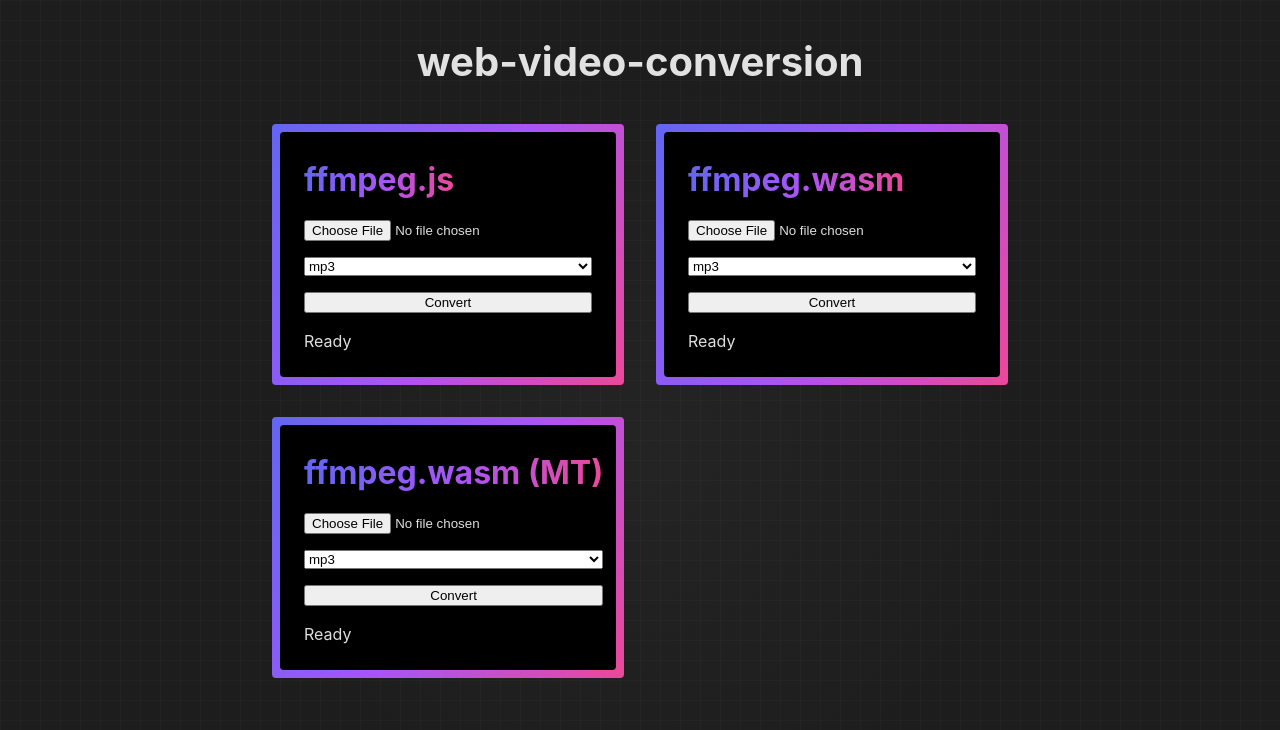
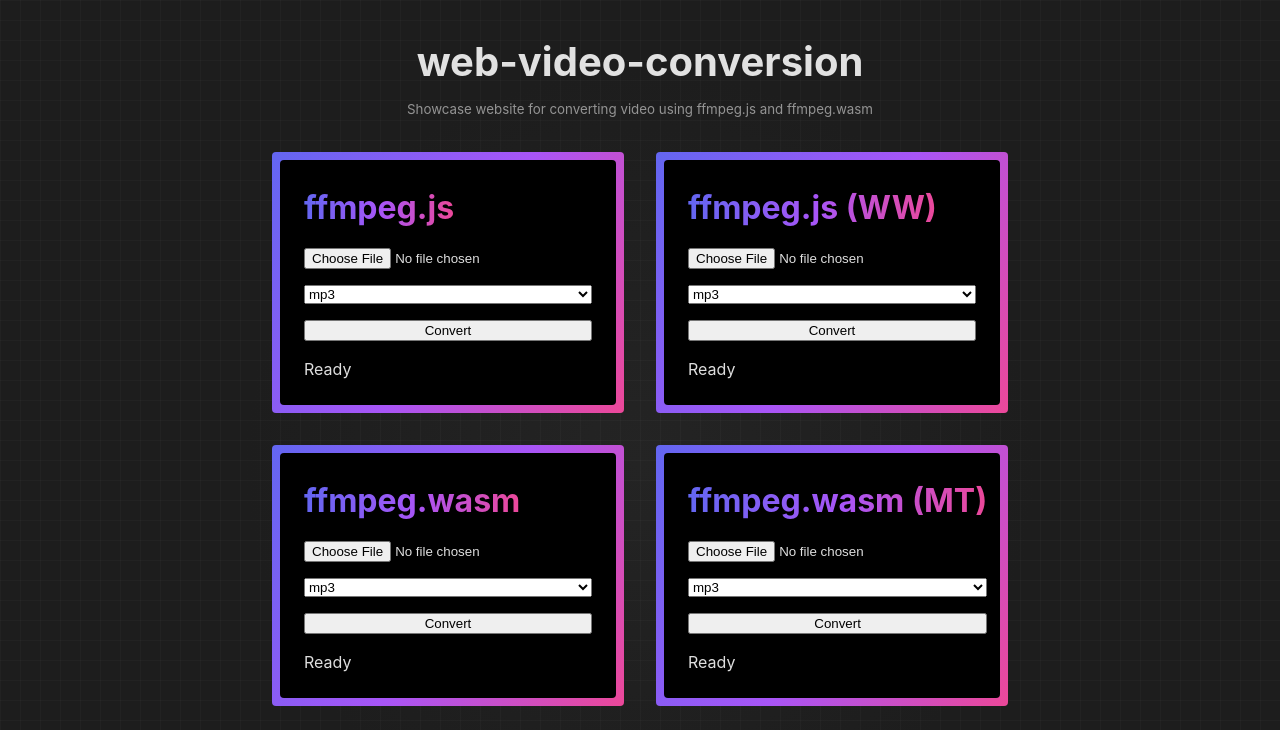
Before and after one commit to DerStimmler/web-video-conversion, a website built with Vite: page index.html in a window 1280 px wide. Shown: the top 730 px of the page. Built offline with nearby package versions, Linux system fonts and the light colour scheme.

Commit message:
feat: add subheading & meta data

```diff
--- a/index.html
+++ b/index.html
@@ -4,12 +4,24 @@
 		<meta charset="UTF-8" />
 		<link rel="icon" type="image/svg+xml" href="/vite.svg" />
 		<meta name="viewport" content="width=device-width, initial-scale=1.0" />
+		<meta
+			content="Showcase website for converting video using ffmpeg.js and ffmpeg.wasm"
+			name="description"
+		/>
+		<meta
+			content="typescript, ffmpeg, service-worker, wasm, asmjs, webworker, vite, ffmpeg-wasm, ffmpeg-js, web-video-conversion"
+			name="keywords"
+		/>
+		<meta content="DerStimmler" name="author" />
 		<title>web-video-conversion</title>
 	</head>
 	<body>
 		<div class="app">
 			<header>
 				<h1>web-video-conversion</h1>
+				<p class="subheading">
+					Showcase website for converting video using ffmpeg.js and ffmpeg.wasm
+				</p>
 			</header>
 			<div class="cards">
 				<div class="card">
@@ -25,6 +37,21 @@
 					</select>
 					<button id="button-convert-asm">Convert</button>
 					<div id="asm-state">Ready</div>
+				</div>
+
+				<div class="card">
+					<div class="card__header">ffmpeg.js (WW)</div>
+					<input type="file" id="asm-ww-file-input" accept="video/mp4" />
+					<select id="asm-ww-format-input">
+						<option value="audio/mp3">mp3</option>
+						<option value="video/mpeg">mpeg</option>
+						<option disabled value="video/webm">webm</option>
+						<option disabled value="video/mp4">mp4</option>
+						<option disabled value="video/mkv">mkv</option>
+						<option disabled value="video/mov">mov</option>
+					</select>
+					<button id="button-convert-asm-ww">Convert</button>
+					<div id="asm-ww-state">Ready</div>
 				</div>
 
 				<div class="card">
--- a/src/style.css
+++ b/src/style.css
@@ -69,6 +69,10 @@ body {
 }
 
 header {
+	display: grid;
+	gap: 0.5rem;
+	place-items: center;
+
 	h1 {
 		margin: 0;
 		font-size: 2.5rem;
@@ -80,6 +84,12 @@ footer {
 	gap: 1rem;
 	place-items: center;
 	max-width: 80ch;
+}
+
+.subheading {
+	font-size: smaller;
+	opacity: 0.6;
+	margin: 0;
 }
 
 .cards {
```
